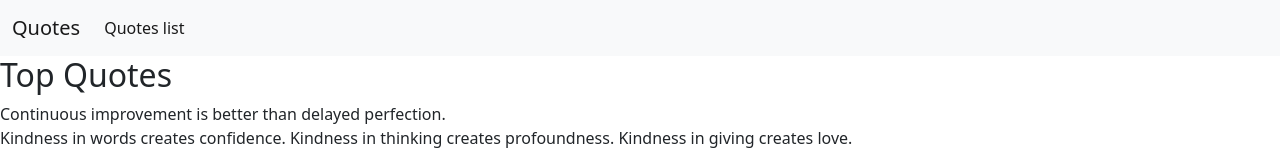
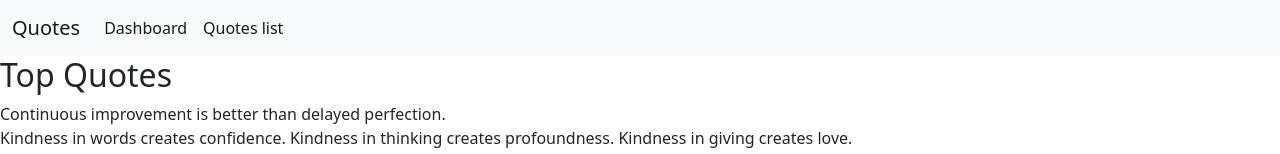
Before and after one commit to ibrahimkonuk/angular-quotes-app, an Angular app: page /dashboard in a window 1280 px wide. Shown: the top 154 px of the page. Built offline with nearby package versions, Linux system fonts and the light colour scheme.

Commit message:
Add dashboard link to navbar

```diff
--- a/src/app/app.component.html
+++ b/src/app/app.component.html
@@ -15,6 +15,11 @@
     <div class="collapse navbar-collapse" id="navbarNav">
       <ul class="navbar-nav">
         <li class="nav-item">
+          <a class="nav-link active" aria-current="page" routerLink="/dashboard"
+            >Dashboard</a
+          >
+        </li>
+        <li class="nav-item">
           <a class="nav-link active" aria-current="page" routerLink="/quotes"
             >Quotes list</a
           >
```
